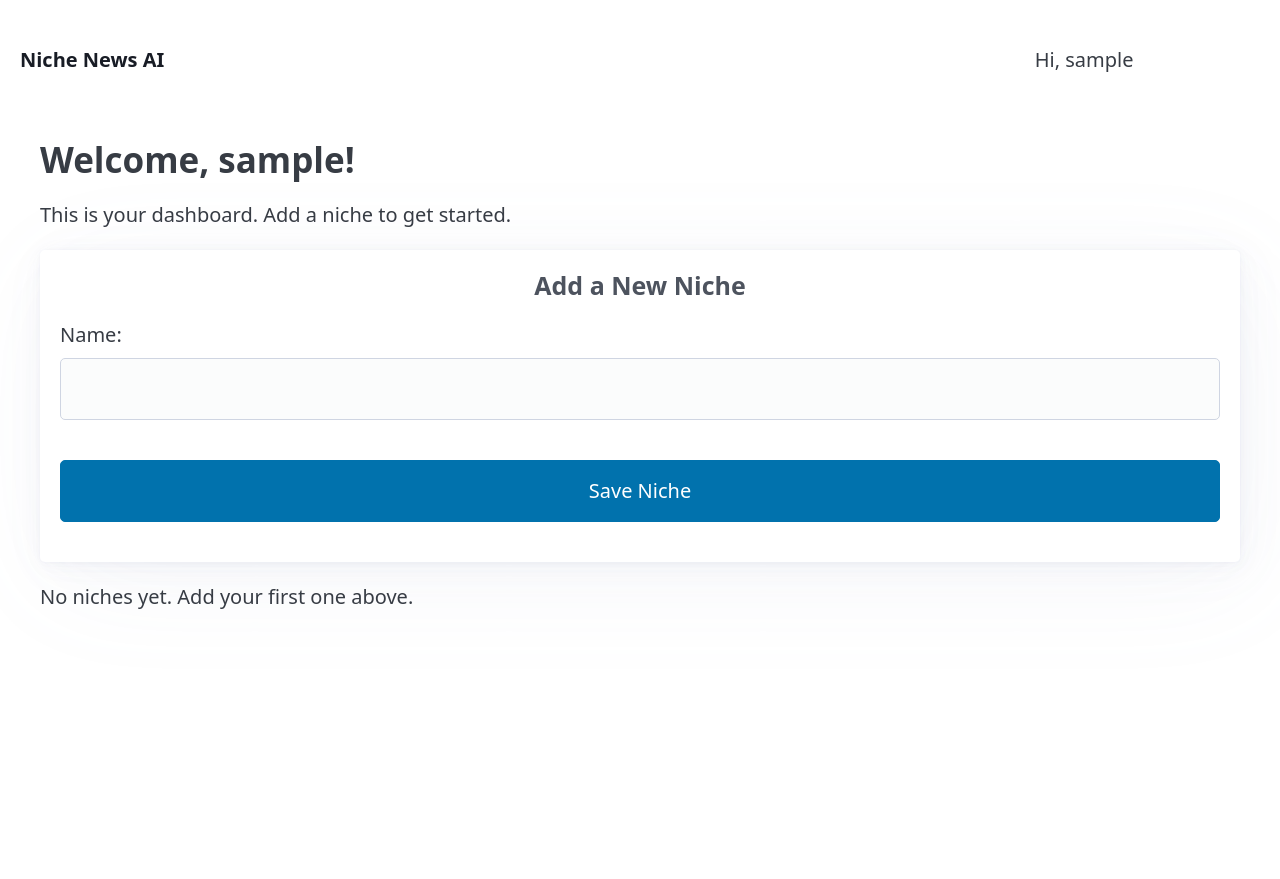
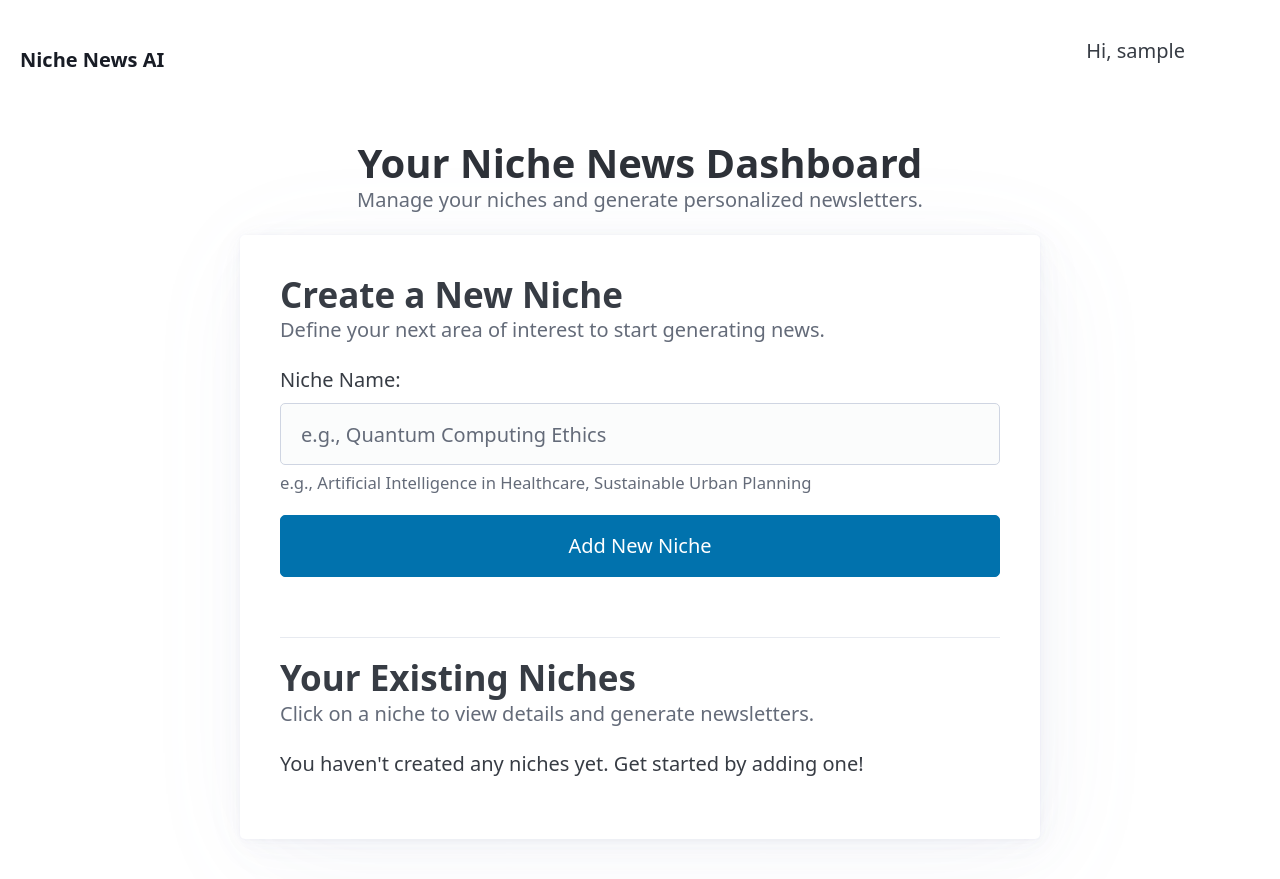
Before and after one commit to Code-Moriarty/niche-news-ai, a Django app: page /home/ in a window 1280 px wide. Before the commit the page ends 609 px from the top, so only its background shows below. Run offline with Django 5.2, Linux system fonts and the light colour scheme; the visitor is signed in with stand-in values (Sample User, id 1); data that the repository does not hold is empty; some libraries are stand-ins or nearby versions.

Commit message:
feat: Revamped dashboard UI and refined navigation alignment/icon

```diff
--- a/core/templates/core/base.html
+++ b/core/templates/core/base.html
@@ -5,6 +5,8 @@
   <meta name="viewport" content="width=device-width, initial-scale=1.0">
   <title>Niche News AI</title>
   <link rel="stylesheet" href="https://cdn.jsdelivr.net/npm/@picocss/pico@2/css/pico.min.css">
+  {# Font Awesome CDN for icons #}
+  <link rel="stylesheet" href="https://cdnjs.cloudflare.com/ajax/libs/font-awesome/6.5.2/css/all.min.css" integrity="sha512-SnH5WK+bZxgPHs44uWIX+LLJAJ9/2PkPKZ5QiAj6Ta86w+fsb2TkcmfRyVX3pBnMFcV7oQPJkl9QevSCWr3W6A==" crossorigin="anonymous" referrerpolicy="no-referrer" />
   <script data-goatcounter="https://codemoriarty.goatcounter.com/count"
             async src="//gc.zgo.at/count.js"></script>
 </head>
@@ -12,32 +14,33 @@
   <nav class="container-fluid">
     {# This section displays Django messages #}
 {% if messages %}
-    <div role="alert" class="messages"> {# Added role="alert" and a class for potential styling #}
+    <div role="alert" class="messages">
         {% for message in messages %}
-            <article class="message {{ message.tags }}"> {# Pico.css might style <article> and .message #}
+            <article class="message {{ message.tags }}">
                 {{ message }}
             </article>
         {% endfor %}
     </div>
 {% endif %}
     <ul>
-      <li><a href="{% url 'home' %}" class="contrast"><strong>Niche News AI</strong></a></li> {# Changed to home as per your nav #}
+      <li><a href="{% url 'home' %}" class="contrast"><strong>Niche News AI</strong></a></li>
     </ul>
     <ul>
       {% if user.is_authenticated %}
-        <li>Hi, {{ user.username }}</li>
+        {# Adjusted top to -10px for a slightly lower position from previous -12px #}
+        <li><a style="cursor: default; text-decoration: none; color: inherit; vertical-align: middle; position: relative; top: -10px; left: 5px;">Hi, {{ user.username }}</a></li>
         <li>
           <form action="{% url 'logout' %}" method="post" style="display:inline;">
             {% csrf_token %}
-            <button type="submit" class="secondary" style="border:none;background:none;">Logout</button>
+            <button type="submit" class="secondary" style="border:none;background:none; vertical-align: middle;" aria-label="Logout">
+              <i class="fas fa-right-from-bracket" style="position: relative; top: 2px;"></i>
+            </button>
           </form>
         </li>
       {% else %}
-        {# Only show Login link if not currently on the login page #}
         {% if request.path != '/accounts/login/' %}
         <li><a href="{% url 'login' %}">Login</a></li>
         {% endif %}
-        {# Only show Sign Up link if not currently on the signup page #}
         {% if request.path != '/signup/' %}
         <li><a href="{% url 'signup' %}" role="button">Sign Up</a></li>
         {% endif %}
--- a/core/templates/core/home.html
+++ b/core/templates/core/home.html
@@ -1,28 +1,49 @@
-{% extends "core/base.html" %}
+{# core/templates/core/home.html #}
+{% extends 'core/base.html' %}
+{% block title %}Dashboard{% endblock %}
 
 {% block content %}
-  <h2>Welcome, {{ user.username }}!</h2>
-  <p>This is your dashboard. Add a niche to get started.</p>
+<section>
+    <hgroup style="text-align: center;">
+        <h1>Your Niche News Dashboard</h1>
+        <p>Manage your niches and generate personalized newsletters.</p>
+    </hgroup>
 
-  <article>
-    <h4 align="center">Add a New Niche</h4>
-    <form method="post">
+    <article style="max-width: 800px; margin: 0 auto; padding: 40px;"> {# Increased padding #}
+        {# Create New Niche Section #}
+        <hgroup>
+            <h2>Create a New Niche</h2>
+            <p>Define your next area of interest to start generating news.</p>
+        </hgroup>
+        <form method="post" action="{% url 'home' %}" style="margin-bottom: 40px;"> {# Added margin-bottom #}
             {% csrf_token %}
-      {{ form.as_p }}
-      <button type="submit">Save Niche</button>
+            <label for="id_name">Niche Name:</label>
+            <input type="text" name="name" id="id_name" required class="form-control" placeholder="e.g., Quantum Computing Ethics">
+            <small>e.g., Artificial Intelligence in Healthcare, Sustainable Urban Planning</small>
+            <button type="submit" role="button">Add New Niche</button>
         </form>
-  </article>
 
+        <hr> {# A subtle divider for visual separation #}
+
+        {# Your Existing Niches Section #}
+        <hgroup>
+            <h2>Your Existing Niches</h2>
+            <p>Click on a niche to view details and generate newsletters.</p>
+        </hgroup>
         {% if niches %}
-  <article>
-    <h4>Your Niches</h4>
-    <ul>
+            <ul style="list-style: none; padding: 0; margin-top: 20px;"> {# Added margin-top for list #}
                 {% for niche in niches %}
-        <li><a href="{% url 'niche_detail' pk=niche.pk %}">{{ niche.name }}</a></li>
+                    <li style="margin-bottom: 15px; border-bottom: 1px solid var(--pico-muted-border-color); padding-bottom: 15px;">
+                        <div style="display: flex; justify-content: space-between; align-items: center;">
+                            <h3>{{ niche.name }}</h3>
+                            <a href="{% url 'niche_detail' niche.pk %}" role="button" class="secondary outline">View / Generate News</a>
+                        </div>
+                    </li>
                 {% endfor %}
             </ul>
+        {% else %}
+            <p>You haven't created any niches yet. Get started by adding one!</p>
+        {% endif %}
     </article>
-  {% else %}
-  <p>No niches yet. Add your first one above.</p>
-  {% endif %}
+</section>
 {% endblock %}
```
Lines whose indentation alone changed are shown as unchanged.
